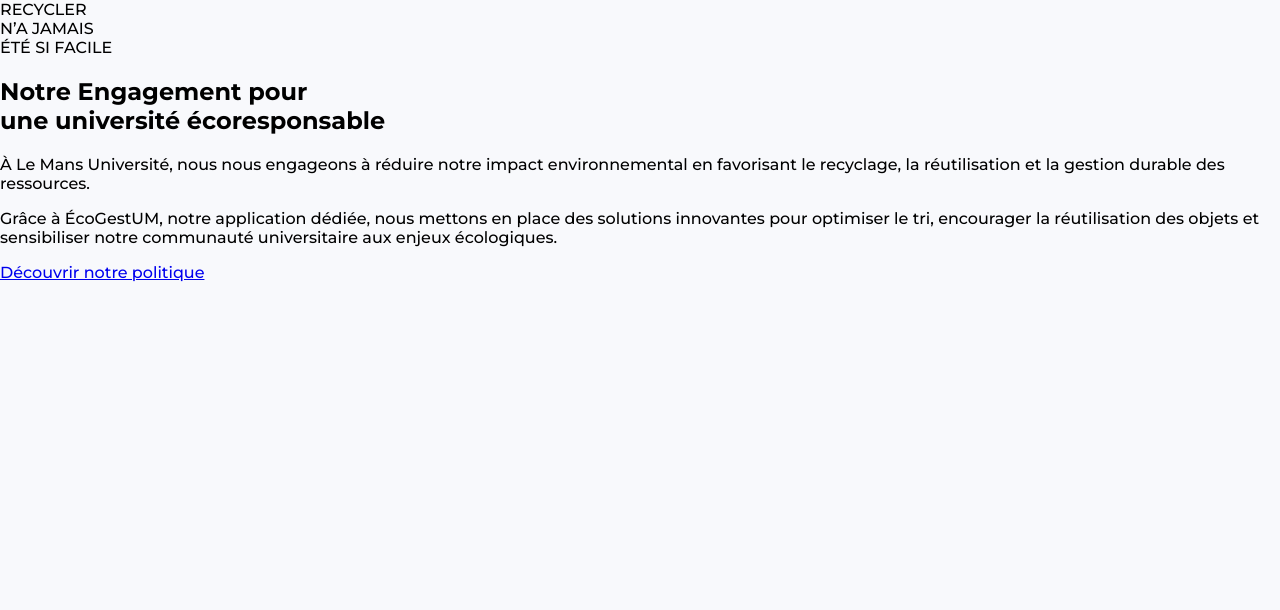
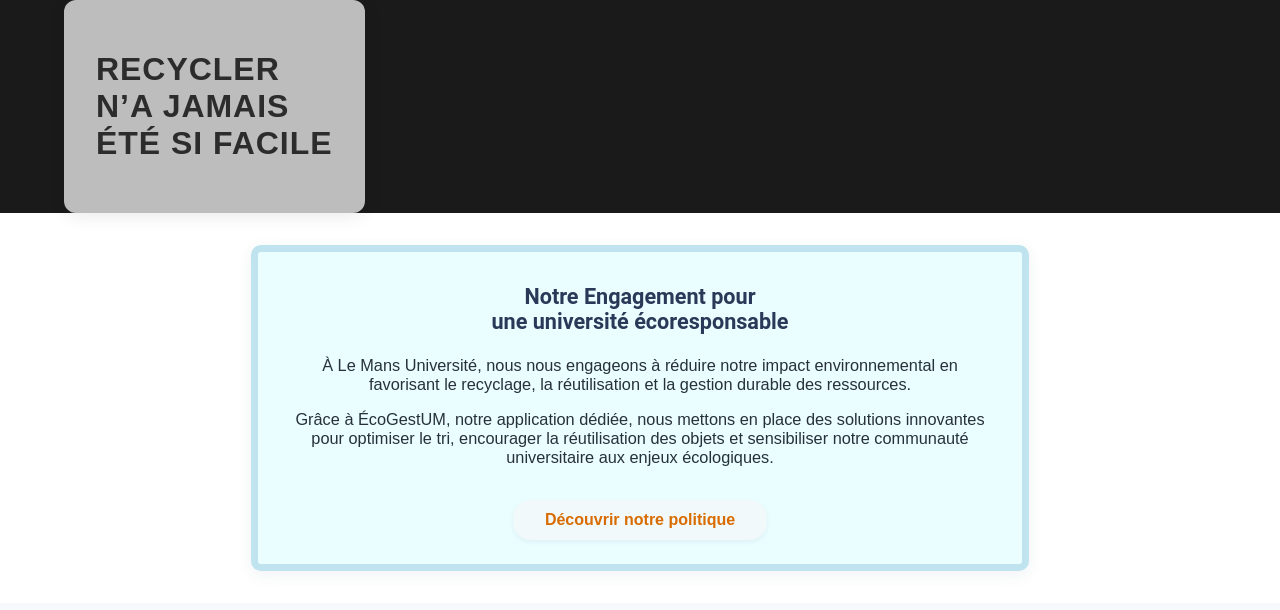
Before and after one commit to Yfufri/EcoGestUm, a PHP site: page /views/VisiteurAcceuil/Accueil.php in a window 1280 px wide. Shown: the top 610 px of the page. Run offline with PHP 8.4, Linux system fonts and the light colour scheme.

Commit message:
Modifier CSS pour bannière d'acceuil

```diff
--- a/assets/style.css
+++ b/assets/style.css
@@ -1,3 +1,85 @@
+/* styles  image sous header  */
+/* Section bannière */
+.banner-recycler {
+    background: #1a1a1a;
+    min-height: 190px;
+    display: flex;
+    align-items: center;
+    justify-content: flex-start;
+    position: relative;
+}
+
+.banner-overlay {
+    background: rgba(230, 230, 230, 0.8);
+    color: #2c2c2c;
+    font-weight: bold;
+    font-size: 2em;
+    padding: 1.6em 1em;
+    margin-left: 2em;
+    border-radius: 12px;
+    letter-spacing: 0.03em;
+    text-transform: uppercase;
+    box-shadow: 0 4px 18px rgba(0,0,0,0.08);
+}
+
+/* Section engagement */
+.engagement-section {
+    width: 100%;
+    display: flex;
+    justify-content: center;
+    align-items: center;
+    padding: 2em 0;
+    background: #fff;
+}
+
+.engagement-box {
+    width: 95%;
+    max-width: 700px;
+    background: #eafdff;
+    border-radius: 10px;
+    box-shadow: 0 4px 16px rgba(34, 70, 99, 0.07);
+    border: 7px solid #bfe3ef;
+    padding: 2em 2em 1.5em 2em;
+    text-align: center;
+}
+
+.engagement-box h2 {
+    color: #283a58;
+    font-size: 1.35em;
+    font-family: 'Roboto', Arial, sans-serif;
+    margin-top: 0;
+    margin-bottom: 1em;
+    font-weight: bold;
+}
+
+.engagement-box p {
+    color: #27313a;
+    font-size: 1.02em;
+    margin-bottom: 1em;
+}
+
+/* Bouton */
+.policy-btn {
+    display: inline-block;
+    padding: 0.7em 2em;
+    background: #f1f9fb;
+    color: #d96c00;
+    border-radius: 18px;
+    font-size: 1em;
+    font-weight: 600;
+    text-decoration: none;
+    border: none;
+    box-shadow: 0 2px 5px rgba(34,70,99,0.06);
+    margin-top: 1em;
+    transition: background 0.15s;
+}
+
+.policy-btn:hover {
+    background: #cfe2ea;
+}
+
+
+
 /* styles  headers */
 @import url('https://fonts.googleapis.com/css2?family=Montserrat:wght@500;700&display=swap');
 body {
```
